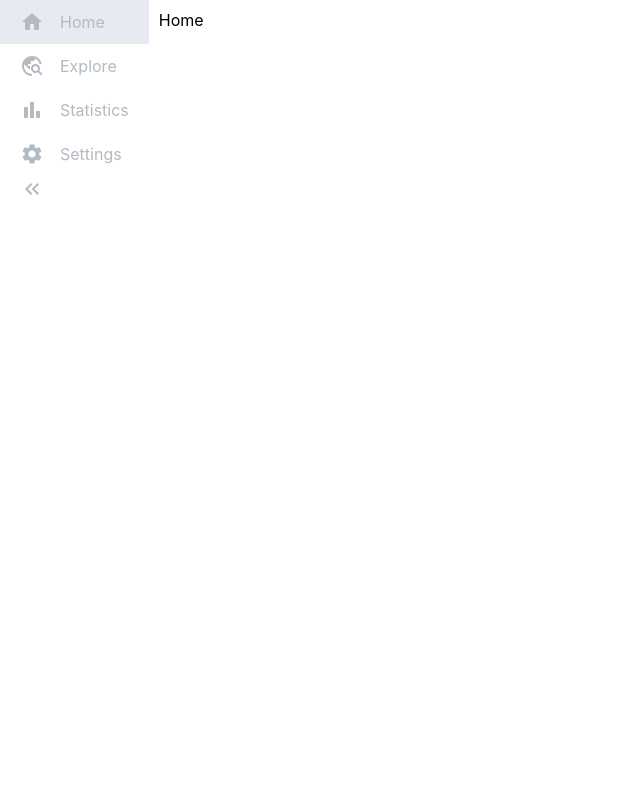
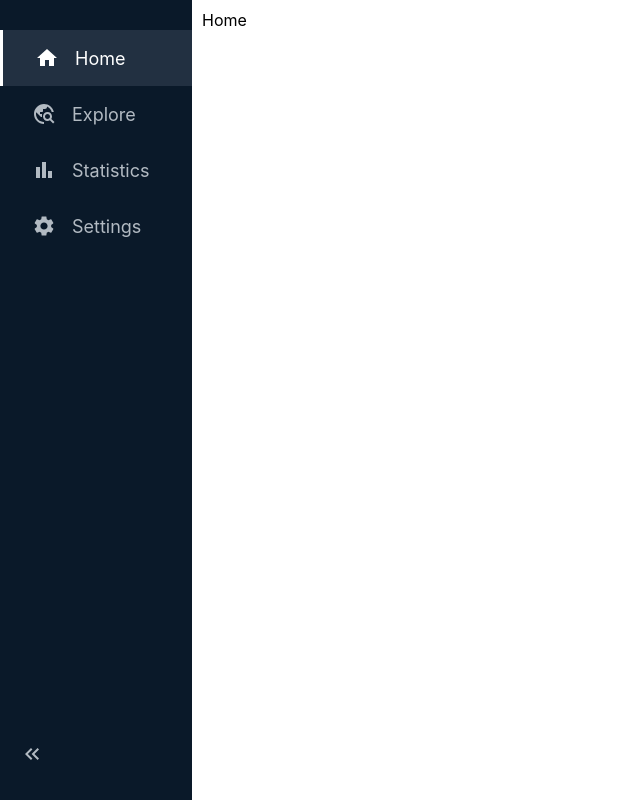
Before and after one commit to tram270600/Customer-Engagement, a React (Create React App) app: page / in a window 1280 px wide. Shown: the whole page, without its empty margins (0-640 px from the left). Built offline with nearby package versions, Linux system fonts and the light colour scheme.

Commit message:
Expand and collapse navigation bar

```diff
--- a/package.json
+++ b/package.json
@@ -10,6 +10,7 @@
     "@testing-library/jest-dom": "^5.16.5",
     "@testing-library/react": "^13.4.0",
     "@testing-library/user-event": "^13.5.0",
+    "classnames": "^2.3.2",
     "react": "^18.2.0",
     "react-dom": "^18.2.0",
     "react-router-dom": "^6.10.0",
--- a/src/App.js
+++ b/src/App.js
@@ -13,7 +13,7 @@ function App() {
       <Sidenav />
       <main>
         <Routes>
-          <Route path="/" element={<Home />} />
+          <Route path="/" element={<Home />}/>
           {/*           <Route path="/explore" element={<Explore />} />
           <Route path="/statistics" element={<Statistics />}/>
           <Route path="/settings" element={<Settings />} /> */}
--- a/src/components/SideNav.js
+++ b/src/components/SideNav.js
@@ -1,23 +1,46 @@
 import { navData } from "../lib/NavData";
 import styles from "./SideNav.module.scss";
 import KeyboardDoubleArrowLeftIcon from "@mui/icons-material/KeyboardDoubleArrowLeft";
+import KeyboardDoubleArrowRightIcon from "@mui/icons-material/KeyboardDoubleArrowRight";
 import { NavLink } from "react-router-dom";
+import { useState } from "react";
+import classNames from "classnames";
 
 export default function Sidenav() {
+  const [isExpand, setIsExpand] = useState(true);
+  const [activeNavItem, setActiveNavItem] = useState(0);
+  const toggleExpandNav = () => {
+    setIsExpand(!isExpand);
+  };
+
   return (
-    <div className="sideNav">
+    <div className={isExpand ? styles.sideNav : styles.sideNavClosed}>
       {navData.map((item) => {
         return (
-          <NavLink key={item.id} className={styles.sideitem} to={item.link}>
+          <NavLink
+            onClick={() => setActiveNavItem(item.id)}
+            key={item.id}
+            className={classNames(styles.sideItem, {
+              [styles.sideItemActive]: activeNavItem === item.id,
+            })}
+            to={item.link}
+          >
             {item.icon}
-            <span className={styles.linkText}>{item.text}</span>
+            <span
+              className={isExpand ? styles.linkText : styles.linkTextClosed}
+            >
+              {item.text}
+            </span>
           </NavLink>
         );
       })}
-      <button className={styles.menuBtn}>
-        <KeyboardDoubleArrowLeftIcon />
+      <button className={styles.menuBtn} onClick={toggleExpandNav}>
+        {isExpand ? (
+          <KeyboardDoubleArrowLeftIcon />
+        ) : (
+          <KeyboardDoubleArrowRightIcon />
+        )}
       </button>
-
     </div>
   );
 }
--- a/src/components/SideNav.module.scss
+++ b/src/components/SideNav.module.scss
@@ -1,35 +1,48 @@
-.sidenav {
-  width: 300px;
+.sideNav {
+  width: 15vw;
   transition: width 0.3s ease-in-out;
-  height: 100vh;
   background-color: rgb(10, 25, 41);
-  padding-top: 28px;
   display: flex;
   flex-direction: column;
+  padding: 30px 0px;
 }
-.sidenavClosed {
-  composes: sidenav;
+
+.sideNavClosed {
+  composes: sideNav;
   transition: width 0.3s ease-in-out;
-  width: 60px;
+  width: 5vw;
 }
-.sideitem {
+
+.sideItem {
   display: flex;
   align-items: center;
-  padding: 10px 20px;
+  padding: 16px 32px;
   cursor: pointer;
   color: #b2bac2;
   text-decoration: none;
 }
+
+.sideItem:hover {
+  background-color: #deeeff1c;
+  color: white;
+}
+
+.sideItemActive {
+  background-color: #deeeff1c;
+  color: white;
+  border-left: 3px solid white;
+}
+
 .linkText {
   padding-left: 16px;
+  font-size: 18px;
 }
+
 .linkTextClosed {
   composes: linkText;
-  visibility: hidden;
+  display: none;
 }
-.sideitem:hover {
-  background-color: #244f7d1c;
-}
+
 .menuBtn {
   align-self: center;
   align-self: flex-start;
```
Also changed, not shown: 1 other file (tests, documents, lock files or other folders).
